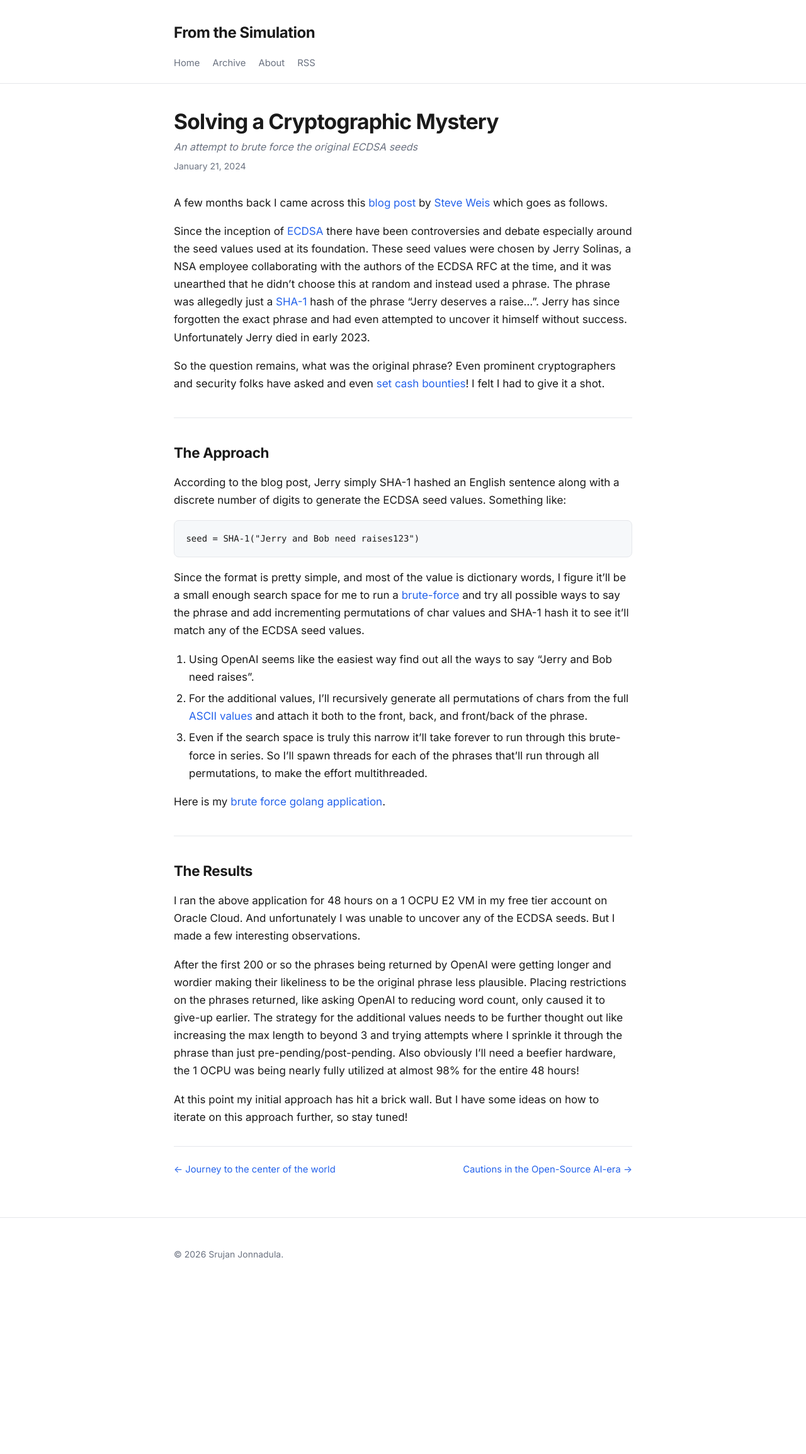
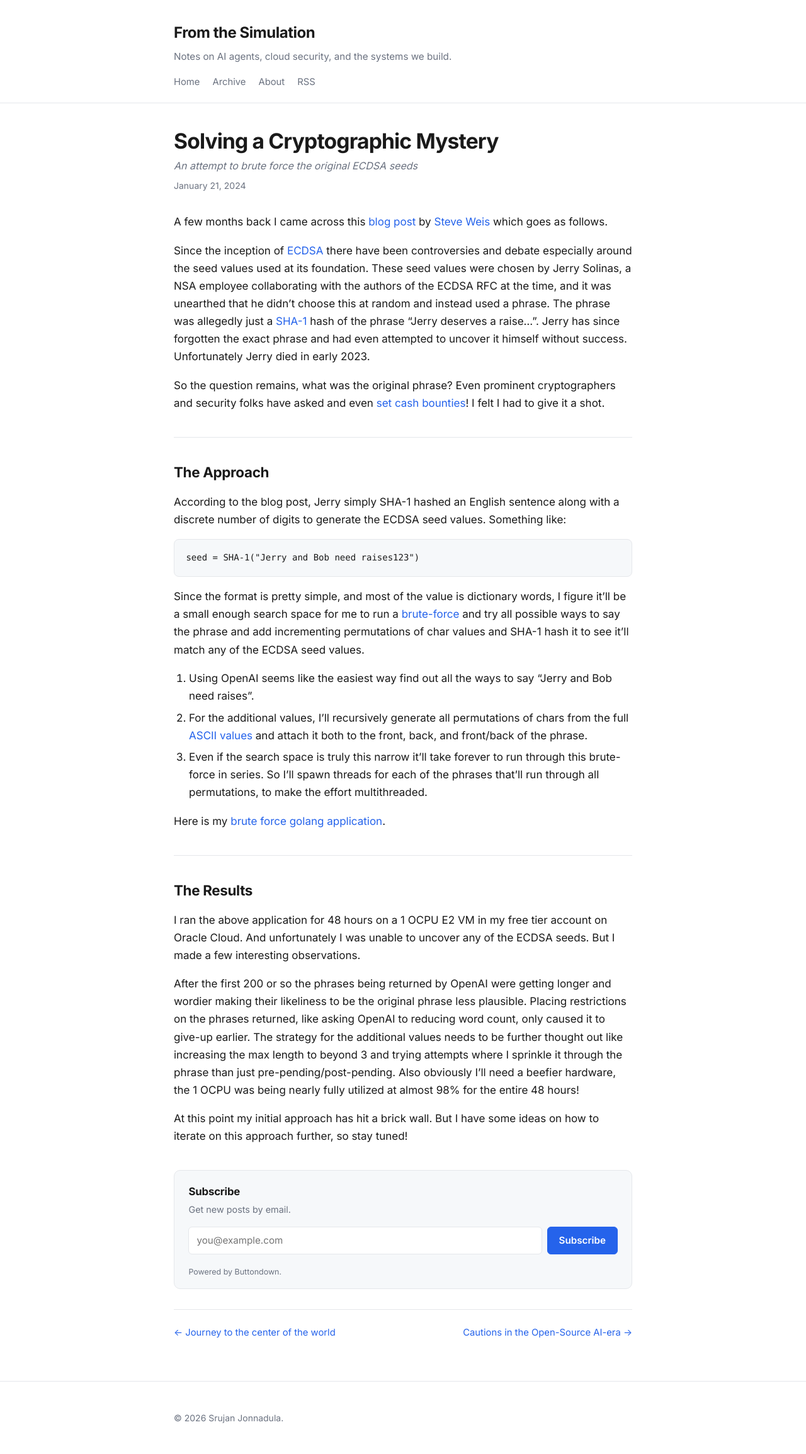
Before and after one commit to jonnadul/fromthesimulation, a Jekyll site: the page built from _posts/2024-01-21-brute-forcing-ecdsa-seeds-using-openai.md, in a window 1280 px wide. Shown: the whole page at 63% size. Built offline with Jekyll 4.4.1, drawn with Linux system fonts in a browser that asks for light colours; before the commit the page ends 2049 px from its top, so only the background shows below that.

Commit message:
Add Buttondown subscribe form + fix homepage double line break
- _includes/subscribe.html: Buttondown embed form (username: srujan)
- shown at end of every post, above prev/next nav
- styled to match theme (dark-mode aware, accessible hidden label)
- _config.yml: fill in empty description, which rendered as a blank
  <p class=site-tagline> and caused the double line break under the title

```diff
--- a/_config.yml
+++ b/_config.yml
@@ -1,7 +1,7 @@
 title: From the Simulation
 # Explicit description. Without this, jekyll-seo-tag falls back to the GitHub
 # repo description ("My Technical Blog") for <meta name="description">.
-description: ""
+description: "Notes on AI agents, cloud security, and the systems we build."
 author:
   name: Srujan Jonnadula
 # Custom domain: fromthesimulation.blog
--- /dev/null
+++ b/_includes/subscribe.html
@@ -0,0 +1,18 @@
+<div class="subscribe">
+  <p class="subscribe-title">Subscribe</p>
+  <p class="subscribe-note">Get new posts by email.</p>
+  <form
+    action="https://buttondown.com/api/emails/embed-subscribe/srujan"
+    method="post"
+    class="embeddable-buttondown-form"
+  >
+    <label for="bd-email">Enter your email</label>
+    <input type="email" name="email" id="bd-email" placeholder="you@example.com" required />
+    <input type="submit" value="Subscribe" />
+    <p>
+      <a href="https://buttondown.com/refer/srujan" target="_blank" rel="noopener">
+        Powered by Buttondown.
+      </a>
+    </p>
+  </form>
+</div>
--- a/_layouts/post.html
+++ b/_layouts/post.html
@@ -32,6 +32,8 @@ layout: default
     </footer>
   {% endif %}
 
+  {% include subscribe.html %}
+
   <nav class="post-nav">
     {% if page.previous.url %}
       <a class="prev" href="{{ page.previous.url | relative_url }}">&larr; {{ page.previous.title | truncate: 40 }}</a>
--- a/assets/css/style.css
+++ b/assets/css/style.css
@@ -201,6 +201,75 @@ a:hover { text-decoration: underline; }
 }
 .post-nav .next { margin-left: auto; text-align: right; }
 
+/* ---------- Subscribe (Buttondown) ---------- */
+.subscribe {
+  margin-top: 2.5rem;
+  padding: 1.25rem 1.4rem 1rem;
+  border: 1px solid var(--border);
+  border-radius: 10px;
+  background: var(--code-bg);
+}
+.subscribe-title {
+  margin: 0;
+  font-size: 1.05rem;
+  font-weight: 700;
+  letter-spacing: -0.01em;
+}
+.subscribe-note {
+  margin: 0.15rem 0 0.9rem;
+  color: var(--muted);
+  font-size: 0.9rem;
+}
+.subscribe form {
+  display: flex;
+  flex-wrap: wrap;
+  gap: 0.5rem;
+  align-items: center;
+}
+.subscribe label {
+  position: absolute;
+  width: 1px; height: 1px;
+  padding: 0; margin: -1px;
+  overflow: hidden;
+  clip: rect(0 0 0 0);
+  white-space: nowrap;
+  border: 0;
+}
+.subscribe input[type="email"] {
+  flex: 1 1 14rem;
+  min-width: 0;
+  padding: 0.55rem 0.75rem;
+  font: inherit;
+  font-size: 0.95rem;
+  color: var(--fg);
+  background: var(--bg);
+  border: 1px solid var(--border);
+  border-radius: 6px;
+}
+.subscribe input[type="email"]:focus {
+  outline: 2px solid var(--accent);
+  outline-offset: 1px;
+}
+.subscribe input[type="submit"] {
+  padding: 0.55rem 1.1rem;
+  font: inherit;
+  font-size: 0.95rem;
+  font-weight: 600;
+  color: #fff;
+  background: var(--accent);
+  border: 1px solid var(--accent);
+  border-radius: 6px;
+  cursor: pointer;
+}
+.subscribe input[type="submit"]:hover { filter: brightness(1.08); }
+.subscribe form p {
+  flex-basis: 100%;
+  margin: 0.6rem 0 0;
+  font-size: 0.78rem;
+  color: var(--muted);
+}
+.subscribe form p a { color: var(--muted); }
+
 /* ---------- Footer ---------- */
 .site-footer {
   margin-top: 4rem;
```
